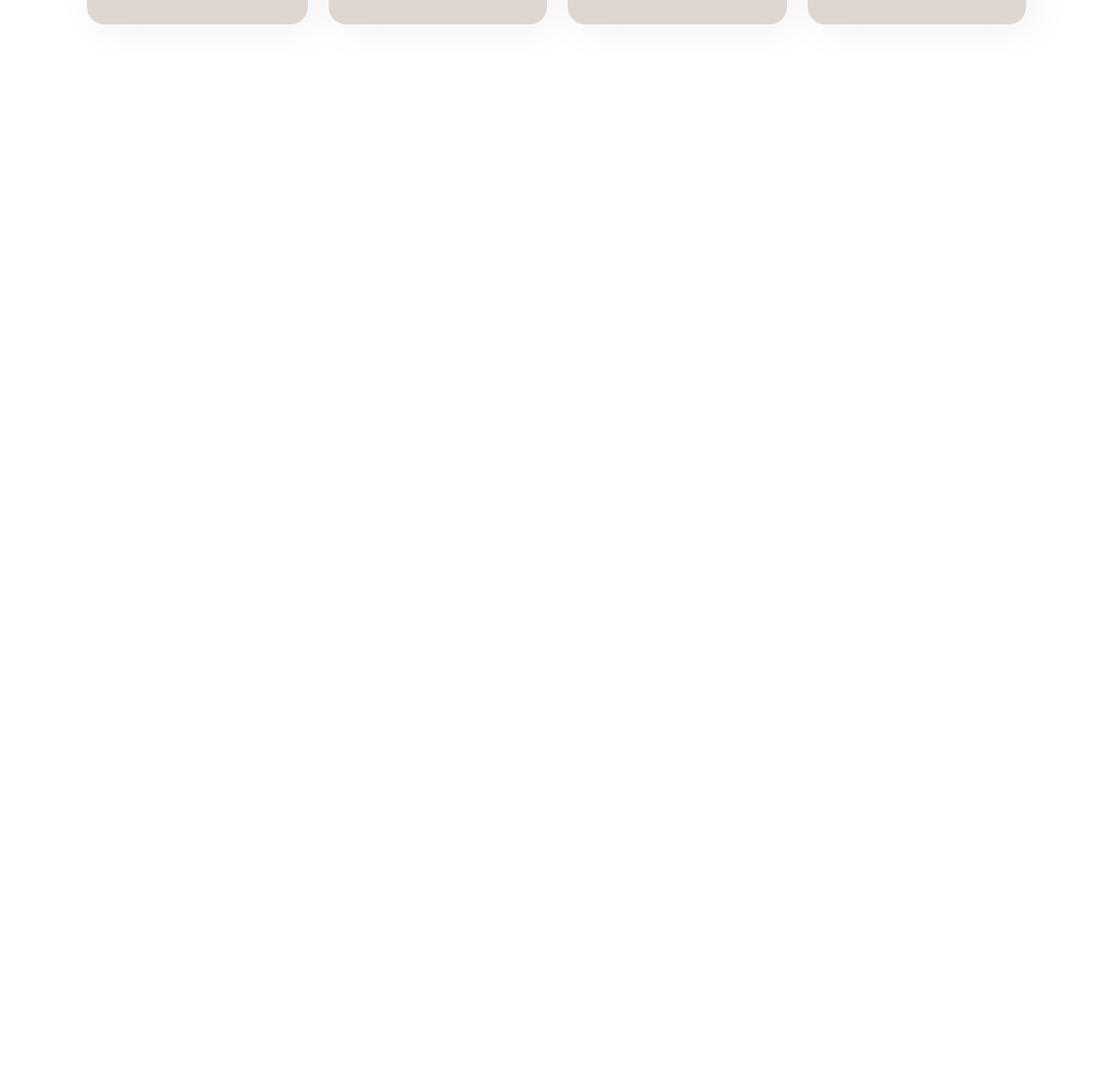
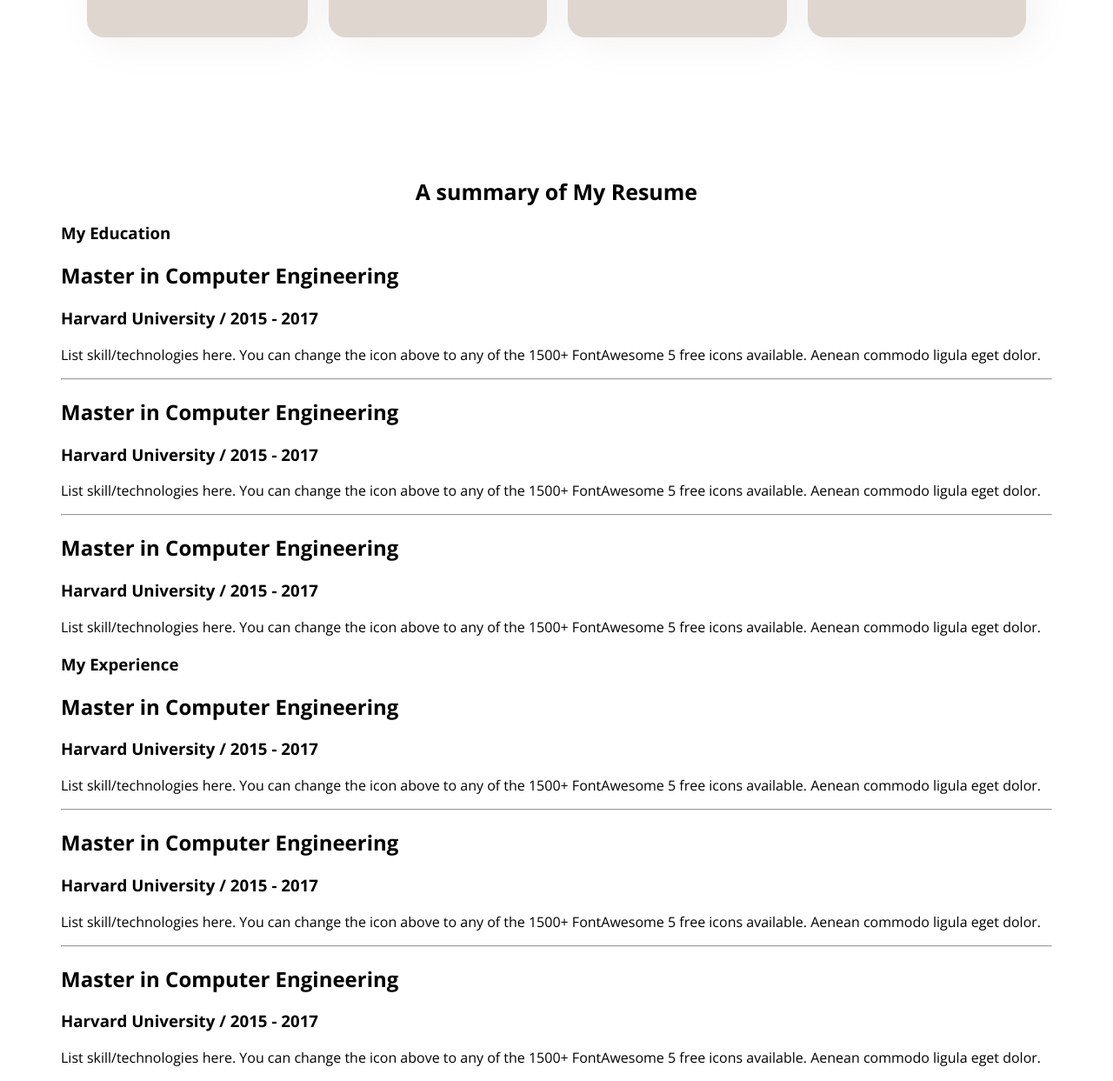
Before and after one commit to henryjobel/my-protfolio-site, a plain HTML site: page index.html in a window 1280 px wide. Shown: the part 1946-3189 px from the top of the page at 87% size. Before the commit the page ends 2012 px from the top, so only its background shows below. Drawn offline with nearby package versions, Linux system fonts and the light colour scheme.

Commit message:
add summry

```diff
--- a/index.html
+++ b/index.html
@@ -83,6 +83,65 @@
         </section>
         <!-- summary section -->
         <section>
+            <h3 class="about-title">A summary of My Resume
+            </h3>
+            <div class="resumi-container"></div>
+            <div class="resumi-colum">
+                <h3 class="colum-title">My Education
+                </h3>
+                <div class="resume-item">
+                    <h2 class="resume-item-title">Master in Computer Engineering</h2>
+                    <h3 class="resume-item-institute">Harvard University / 2015 - 2017</h3>
+                    <p class="resume-item-description">List skill/technologies here. You can change the icon above
+                        to any of the 1500+ FontAwesome 5 free icons available. Aenean commodo ligula eget dolor.
+                    </p>
+                    <hr>
+                </div>
+                <div class="resume-item">
+                    <h2 class="resume-item-title">Master in Computer Engineering</h2>
+                    <h3 class="resume-item-institute">Harvard University / 2015 - 2017</h3>
+                    <p class="resume-item-description">List skill/technologies here. You can change the icon above
+                        to any of the 1500+ FontAwesome 5 free icons available. Aenean commodo ligula eget dolor.
+                    </p>
+                    <hr>
+                </div>
+                <div class="resume-item">
+                    <h2 class="resume-item-title">Master in Computer Engineering</h2>
+                    <h3 class="resume-item-institute">Harvard University / 2015 - 2017</h3>
+                    <p class="resume-item-description">List skill/technologies here. You can change the icon above
+                        to any of the 1500+ FontAwesome 5 free icons available. Aenean commodo ligula eget dolor.
+                    </p>
+                </div>
+
+            </div>
+            <div class="resumi-colum">
+                <h3 class="colum-title">My Experience
+                </h3>
+                <div class="resume-item">
+                    <h2 class="resume-item-title">Master in Computer Engineering</h2>
+                    <h3 class="resume-item-institute">Harvard University / 2015 - 2017</h3>
+                    <p class="resume-item-description">List skill/technologies here. You can change the icon above
+                        to any of the 1500+ FontAwesome 5 free icons available. Aenean commodo ligula eget dolor.
+                    </p>
+                    <hr>
+                </div>
+                <div class="resume-item">
+                    <h2 class="resume-item-title">Master in Computer Engineering</h2>
+                    <h3 class="resume-item-institute">Harvard University / 2015 - 2017</h3>
+                    <p class="resume-item-description">List skill/technologies here. You can change the icon above
+                        to any of the 1500+ FontAwesome 5 free icons available. Aenean commodo ligula eget dolor.
+                    </p>
+                    <hr>
+                </div>
+                <div class="resume-item">
+                    <h2 class="resume-item-title">Master in Computer Engineering</h2>
+                    <h3 class="resume-item-institute">Harvard University / 2015 - 2017</h3>
+                    <p class="resume-item-description">List skill/technologies here. You can change the icon above
+                        to any of the 1500+ FontAwesome 5 free icons available. Aenean commodo ligula eget dolor.
+                    </p>
+                </div>
+
+            </div>
         </section>
 
     </main>
--- a/styles.css/styles.css
+++ b/styles.css/styles.css
@@ -83,6 +83,9 @@ nav a{
 
 
 /* main section style */
+main section{
+    margin-top: 130px;
+}
 main{
     max-width: 1140px;
     margin: 0 auto;
```
